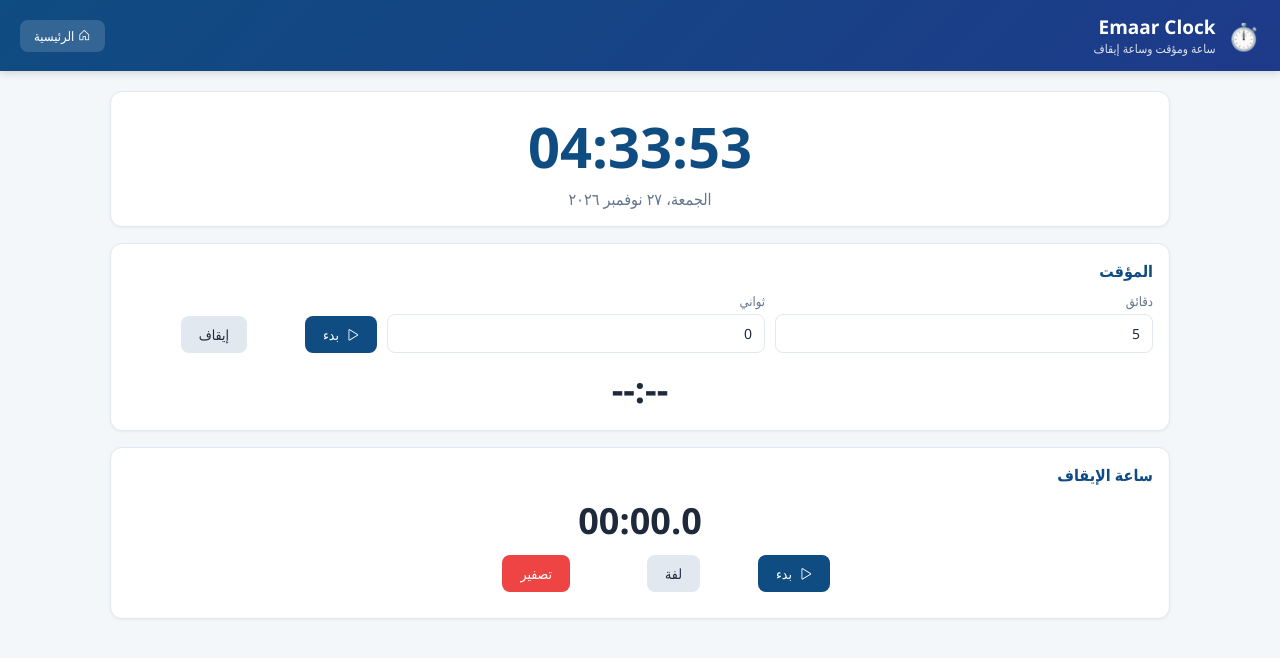
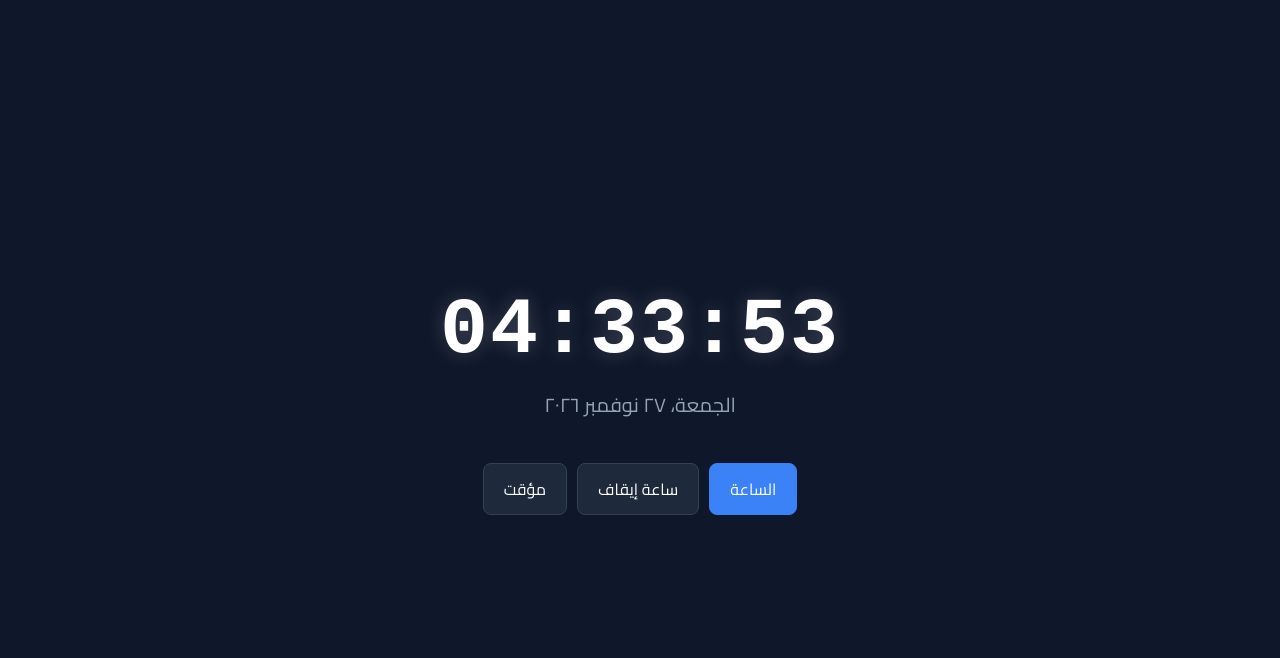
Before and after one commit to HazemYT55/Emaar-Tools, a plain HTML site: page Tools/Emaar Clock/Emaar_Clock.html in a window 1280 px wide. Drawn offline with nearby package versions, Linux system fonts and the light colour scheme.

Commit message:
Refactor Emaar Clock HTML structure and styles

```diff
--- a/Tools/Emaar Clock/Emaar_Clock.html
+++ b/Tools/Emaar Clock/Emaar_Clock.html
@@ -1,83 +1,94 @@
 <!DOCTYPE html>
 <html lang="ar" dir="rtl">
 <head>
-<meta charset="UTF-8">
-<meta name="viewport" content="width=device-width, initial-scale=1.0">
-<title>Emaar Clock - Emaar Tools</title>
-<link rel="stylesheet" href="https://unpkg.com/@phosphor-icons/web/src/regular/style.css">
-<style>
-:root{--primary:#0f4c81;--primary2:#1e3a8a;--gold:#d4af37;--bg:#f4f7f9;--surface:#ffffff;--border:#e2e8f0;--text:#1e293b;--muted:#64748b;}
-*{box-sizing:border-box;margin:0;padding:0;font-family:'Segoe UI',Tahoma,sans-serif;}
-body{background:var(--bg);color:var(--text);min-height:100vh;display:flex;flex-direction:column;}
-header{background:linear-gradient(135deg,var(--primary),var(--primary2));color:#fff;padding:14px 20px;display:flex;align-items:center;gap:12px;box-shadow:0 2px 8px rgba(0,0,0,.15);}
-header .ic{font-size:26px;}
-header h1{font-size:19px;font-weight:600;}
-header p{font-size:12px;opacity:.85;}
-.back{margin-right:auto;color:#fff;text-decoration:none;background:rgba(255,255,255,.15);padding:7px 14px;border-radius:8px;font-size:13px;}
-.back:hover{background:rgba(255,255,255,.3);}
-main{flex:1;padding:20px;max-width:1100px;width:100%;margin:0 auto;}
-.card{background:var(--surface);border:1px solid var(--border);border-radius:12px;padding:16px;margin-bottom:16px;box-shadow:0 1px 3px rgba(0,0,0,.05);}
-.btn{background:var(--primary);color:#fff;border:none;padding:9px 18px;border-radius:8px;cursor:pointer;font-size:14px;display:inline-flex;align-items:center;gap:6px;}
-.btn:hover{background:var(--primary2);}
-.btn.gold{background:var(--gold);color:#3b2f00;}
-.btn.gray{background:#e2e8f0;color:var(--text);}
-.btn.red{background:#ef4444;}
-input[type=text],input[type=number],input[type=url],input[type=time],input[type=date],textarea,select{padding:9px 12px;border:1px solid var(--border);border-radius:8px;font-size:14px;background:#fff;color:var(--text);width:100%;}
-input:focus,textarea:focus,select:focus{outline:2px solid var(--primary);border-color:transparent;}
-label{font-size:13px;color:var(--muted);display:block;margin-bottom:4px;}
-.row{display:flex;gap:10px;flex-wrap:wrap;align-items:end;}
-.row>*{flex:1;min-width:120px;}
-.note{font-size:12px;color:var(--muted);margin-top:8px;}
-h2{font-size:16px;margin-bottom:10px;color:var(--primary);}
-</style>
+  <meta charset="UTF-8"><title>Emaar Clock - الساعة</title>
+  <link href="https://fonts.googleapis.com/css2?family=Cairo:wght@400;600;700&display=swap" rel="stylesheet">
+  <style>
+    * { box-sizing: border-box; font-family: 'Cairo', sans-serif; margin: 0; padding: 0; }
+    body { background: #0f172a; color: white; height: 100vh; display: flex; flex-direction: column; align-items: center; justify-content: center; }
+    .clock { font-size: 80px; font-weight: 700; font-family: monospace; letter-spacing: 2px; text-shadow: 0 0 20px rgba(255,255,255,0.2); }
+    .date { font-size: 20px; color: #94a3b8; margin-top: 10px; }
+    .tabs { display: flex; gap: 10px; margin-top: 40px; }
+    .tab { background: #1e293b; border: 1px solid #334155; color: white; padding: 10px 20px; border-radius: 8px; cursor: pointer; font-family: 'Cairo'; font-size: 16px; }
+    .tab.active { background: #3b82f6; border-color: #3b82f6; }
+    .tool-area { background: #1e293b; padding: 30px; border-radius: 16px; margin-top: 20px; width: 350px; text-align: center; border: 1px solid #334155; display: none; }
+    .tool-area.active { display: block; }
+    .time-display { font-size: 48px; font-family: monospace; margin-bottom: 20px; }
+    .btn { background: #3b82f6; color: white; border: none; padding: 10px 20px; border-radius: 8px; cursor: pointer; font-family: 'Cairo'; font-weight: 600; margin: 5px; }
+    .btn.red { background: #ef4444; }
+    .btn.green { background: #22c55e; }
+  </style>
 </head>
 <body>
-<header>
-<span class="ic">⏱️</span>
-<div><h1>Emaar Clock</h1><p>ساعة ومؤقت وساعة إيقاف</p></div>
-<a class="back" href="../../index.html"><i class="ph ph-house"></i> الرئيسية</a>
-</header>
-<main>
+  <div class="clock" id="clock">00:00:00</div>
+  <div class="date" id="date"></div>
 
-<div class="card" style="text-align:center;">
-<div id="clock" style="font-size:56px;font-weight:700;color:var(--primary);direction:ltr;"></div>
-<div id="date" style="color:var(--muted);margin-top:4px;"></div></div>
-<div class="card"><h2>المؤقت</h2>
-<div class="row">
-<div><label>دقائق</label><input type="number" id="tmin" value="5" min="0"></div>
-<div><label>ثواني</label><input type="number" id="tsec" value="0" min="0" max="59"></div>
-<div style="flex:0"><button class="btn" onclick="startTimer()"><i class="ph ph-play"></i> بدء</button></div>
-<div style="flex:0"><button class="btn gray" onclick="stopTimer()">إيقاف</button></div>
-</div>
-<div id="tleft" style="font-size:36px;font-weight:700;text-align:center;margin-top:12px;direction:ltr;">--:--</div></div>
-<div class="card"><h2>ساعة الإيقاف</h2>
-<div id="sw" style="font-size:36px;font-weight:700;text-align:center;direction:ltr;">00:00.0</div>
-<div class="row" style="justify-content:center;margin-top:10px;">
-<div style="flex:0"><button class="btn" id="swbtn" onclick="swToggle()"><i class="ph ph-play"></i> بدء</button></div>
-<div style="flex:0"><button class="btn gray" onclick="swLap()">لفة</button></div>
-<div style="flex:0"><button class="btn red" onclick="swReset()">تصفير</button></div>
-</div><div id="laps" style="margin-top:10px;"></div></div>
+  <div class="tabs">
+    <button class="tab active" onclick="switchTab('clock', this)">الساعة</button>
+    <button class="tab" onclick="switchTab('stopwatch', this)">ساعة إيقاف</button>
+    <button class="tab" onclick="switchTab('timer', this)">مؤقت</button>
+  </div>
 
-</main>
-<script>
-function tick(){const n=new Date();document.getElementById('clock').textContent=n.toLocaleTimeString('en-GB');
- document.getElementById('date').textContent=n.toLocaleDateString('ar-EG',{weekday:'long',year:'numeric',month:'long',day:'numeric'});}
-tick();setInterval(tick,1000);
-let tInt=null,left=0;
-function fmt(s){return String(Math.floor(s/60)).padStart(2,'0')+':'+String(s%60).padStart(2,'0');}
-function startTimer(){stopTimer();left=(+document.getElementById('tmin').value)*60+(+document.getElementById('tsec').value);
- document.getElementById('tleft').textContent=fmt(left);
- tInt=setInterval(()=>{left--;document.getElementById('tleft').textContent=fmt(Math.max(left,0));
-  if(left<=0){stopTimer();beep();alert('انتهى المؤقت!');}},1000);}
-function stopTimer(){if(tInt)clearInterval(tInt);tInt=null;}
-function beep(){try{const ctx=new(window.AudioContext||window.webkitAudioContext)();[0,300,600].forEach(d=>{const o=ctx.createOscillator();const g=ctx.createGain();o.connect(g);g.connect(ctx.destination);o.frequency.value=880;g.gain.setValueAtTime(0.3,ctx.currentTime+d/1000);g.gain.exponentialRampToValueAtTime(0.001,ctx.currentTime+d/1000+0.25);o.start(ctx.currentTime+d/1000);o.stop(ctx.currentTime+d/1000+0.3);});}catch(e){}}
-let swRun=false,swStart=0,swAcc=0,swInt=null;
-function swFmt(ms){const m=Math.floor(ms/60000),s=Math.floor(ms/1000)%60,t=Math.floor(ms/100)%10;return String(m).padStart(2,'0')+':'+String(s).padStart(2,'0')+'.'+t;}
-function swToggle(){swRun=!swRun;document.getElementById('swbtn').innerHTML=swRun?'<i class="ph ph-pause"></i> إيقاف مؤقت':'<i class="ph ph-play"></i> بدء';
- if(swRun){swStart=Date.now();swInt=setInterval(()=>{document.getElementById('sw').textContent=swFmt(swAcc+Date.now()-swStart);},100);}
- else{swAcc+=Date.now()-swStart;clearInterval(swInt);}}
-function swLap(){if(!swRun&&!swAcc)return;const ms=swAcc+(swRun?Date.now()-swStart:0);const d=document.createElement('div');d.style.cssText='padding:6px;border-bottom:1px solid var(--border);direction:ltr;text-align:center;';d.textContent=swFmt(ms);document.getElementById('laps').prepend(d);}
-function swReset(){swRun=false;swAcc=0;clearInterval(swInt);document.getElementById('sw').textContent='00:00.0';document.getElementById('swbtn').innerHTML='<i class="ph ph-play"></i> بدء';document.getElementById('laps').innerHTML='';}
-</script>
+  <div class="tool-area" id="stopwatch-area">
+    <div class="time-display" id="sw-display">00:00.00</div>
+    <button class="btn green" id="sw-start" onclick="startStopwatch()">بدء</button>
+    <button class="btn red" onclick="resetStopwatch()">تصفير</button>
+  </div>
+
+  <div class="tool-area" id="timer-area">
+    <div class="time-display" id="timer-display">05:00</div>
+    <button class="btn" onclick="startTimer()">بدء</button>
+    <button class="btn red" onclick="resetTimer()">تصفير</button>
+  </div>
+
+  <script>
+    // Clock
+    setInterval(() => {
+      const now = new Date();
+      document.getElementById('clock').innerText = now.toLocaleTimeString('en-US', { hour12: false });
+      document.getElementById('date').innerText = now.toLocaleDateString('ar-EG', { weekday: 'long', year: 'numeric', month: 'long', day: 'numeric' });
+    }, 1000);
+
+    // Tabs
+    function switchTab(tab, el) {
+      document.querySelectorAll('.tab').forEach(t => t.classList.remove('active'));
+      document.querySelectorAll('.tool-area').forEach(a => a.classList.remove('active'));
+      el.classList.add('active');
+      if (tab !== 'clock') document.getElementById(tab + '-area').classList.add('active');
+    }
+
+    // Stopwatch
+    let swInterval, swTime = 0, swRunning = false;
+    function startStopwatch() {
+      if (swRunning) { clearInterval(swInterval); document.getElementById('sw-start').innerText = 'استئناف'; }
+      else {
+        const start = Date.now() - swTime;
+        swInterval = setInterval(() => {
+          swTime = Date.now() - start;
+          const m = Math.floor(swTime / 60000).toString().padStart(2, '0');
+          const s = Math.floor((swTime % 60000) / 1000).toString().padStart(2, '0');
+          const ms = Math.floor((swTime % 1000) / 10).toString().padStart(2, '0');
+          document.getElementById('sw-display').innerText = `${m}:${s}.${ms}`;
+        }, 10);
+        document.getElementById('sw-start').innerText = 'إيقاف';
+      }
+      swRunning = !swRunning;
+    }
+    function resetStopwatch() { clearInterval(swInterval); swRunning = false; swTime = 0; document.getElementById('sw-display').innerText = '00:00.00'; document.getElementById('sw-start').innerText = 'بدء'; }
+
+    // Timer
+    let timerInterval, timerTime = 300;
+    function startTimer() {
+      if (timerInterval) return;
+      timerInterval = setInterval(() => {
+        if (timerTime <= 0) { clearInterval(timerInterval); timerInterval = null; alert('انتهى الوقت!'); return; }
+        timerTime--;
+        const m = Math.floor(timerTime / 60).toString().padStart(2, '0');
+        const s = (timerTime % 60).toString().padStart(2, '0');
+        document.getElementById('timer-display').innerText = `${m}:${s}`;
+      }, 1000);
+    }
+    function resetTimer() { clearInterval(timerInterval); timerInterval = null; timerTime = 300; document.getElementById('timer-display').innerText = '05:00'; }
+  </script>
 </body>
 </html>
```
